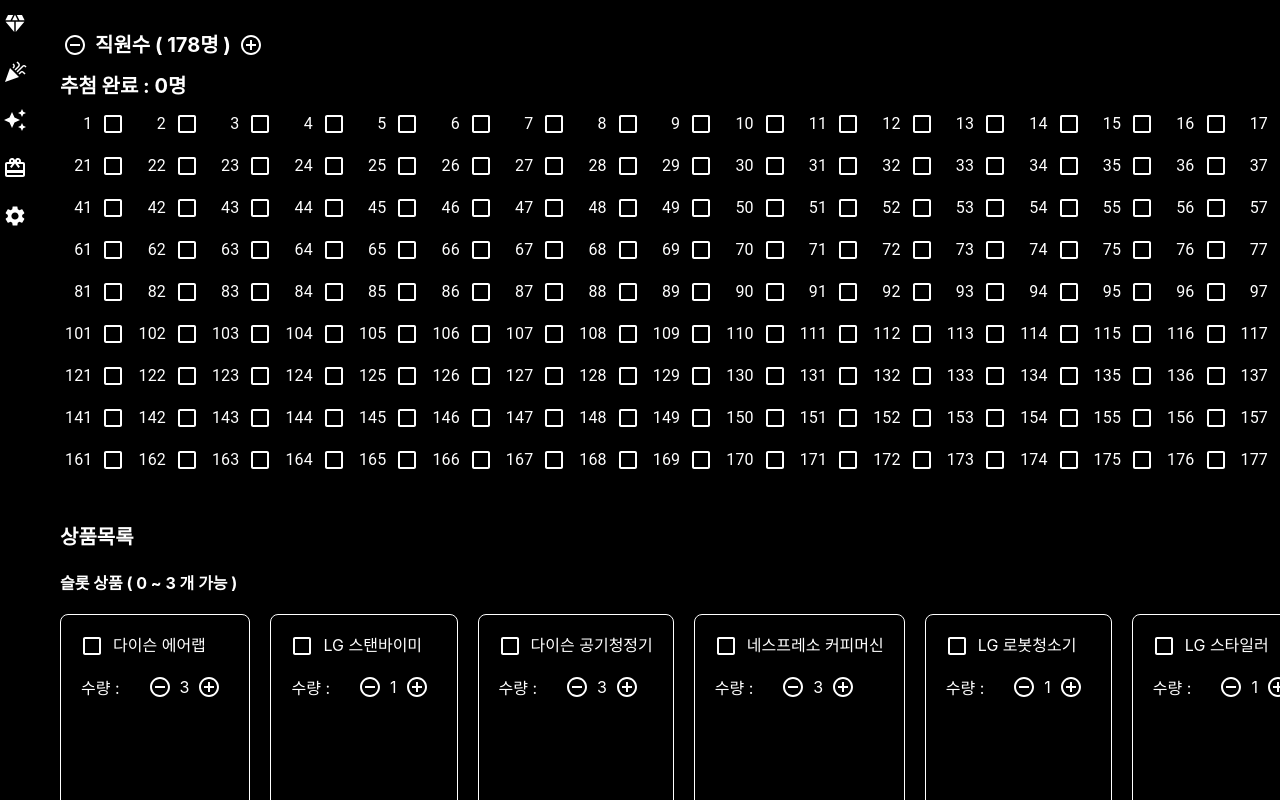
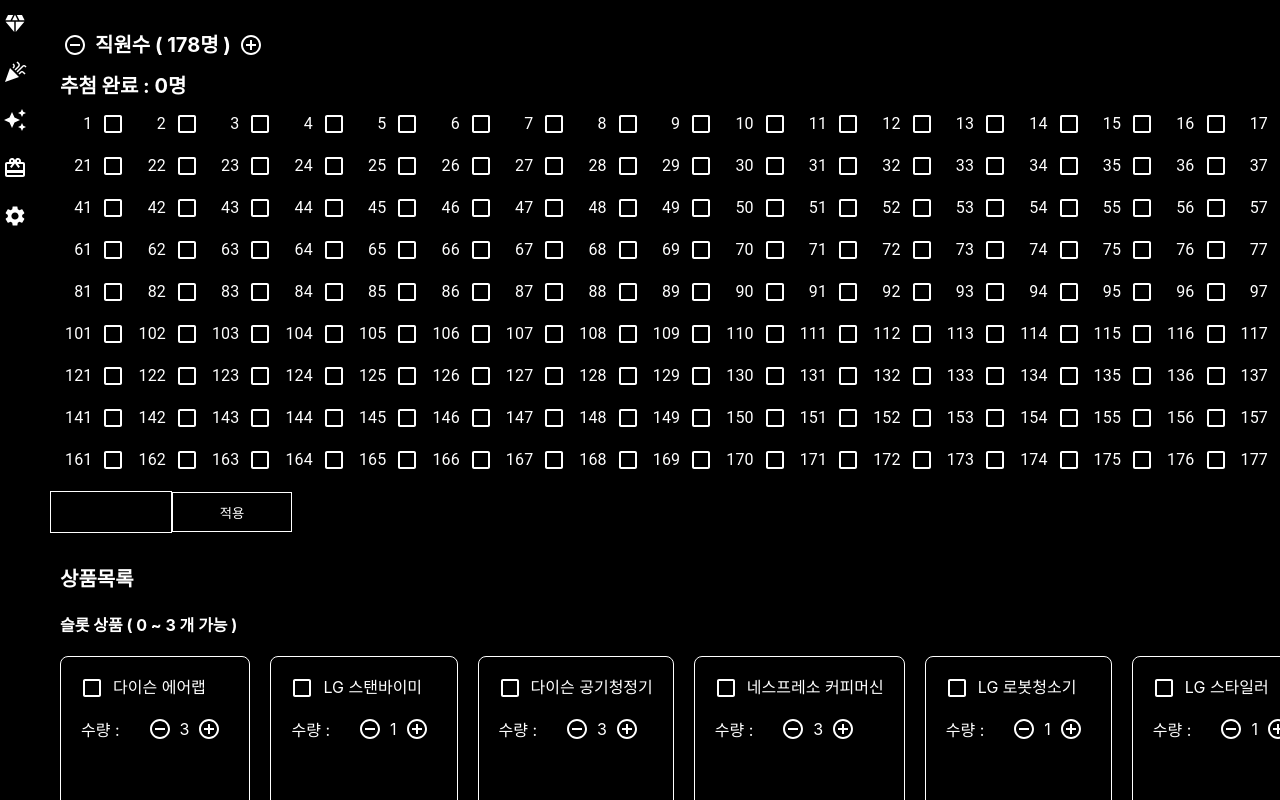
Before and after one commit to Yoogwonhui/DoctorGRaffle, a React (Create React App) app: page / in a window 1280 px wide. Both pictures are taken after a click on the tab 21 px from the left and 216 px from the top of the page. Built offline with nearby package versions, Linux system fonts and the light colour scheme.

Commit message:
Feat : 스크롤 안생기도 수정

```diff
--- a/src/App.js
+++ b/src/App.js
@@ -101,7 +101,7 @@ function App() {
       height: '100vh',
       backgroundColor: 'black',
       display: 'flex',
-      overflow: 'auto',
+      overflow: 'hidden',
     },
   };
 
--- a/src/pages/SettingPage.js
+++ b/src/pages/SettingPage.js
@@ -95,6 +95,31 @@ export default function SettingPage({
             ))}
           </div>
         ))}
+      </div>
+
+      <div style={{ display: 'flex', alignItems: 'center' }}>
+        <input
+          style={{
+            border: '1px solid white',
+            backgroundColor: 'black',
+            color: 'white',
+            width: 120,
+            height: 40,
+            padding: 0,
+          }}
+        ></input>
+
+        <button
+          style={{
+            border: '1px solid white',
+            backgroundColor: 'black',
+            color: 'white',
+            width: 120,
+            height: 40,
+          }}
+        >
+          적용
+        </button>
       </div>
 
       <div style={{ padding: 10, fontSize: 20, fontWeight: 'bold', marginTop: 20 }}>상품목록</div>
```
